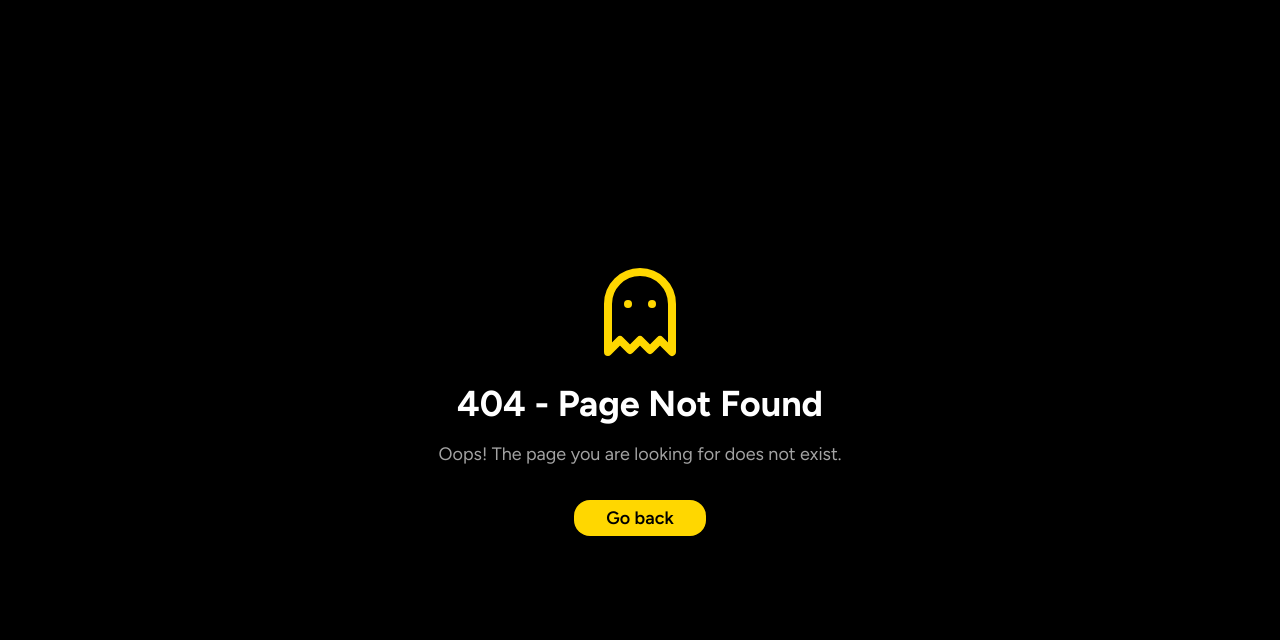
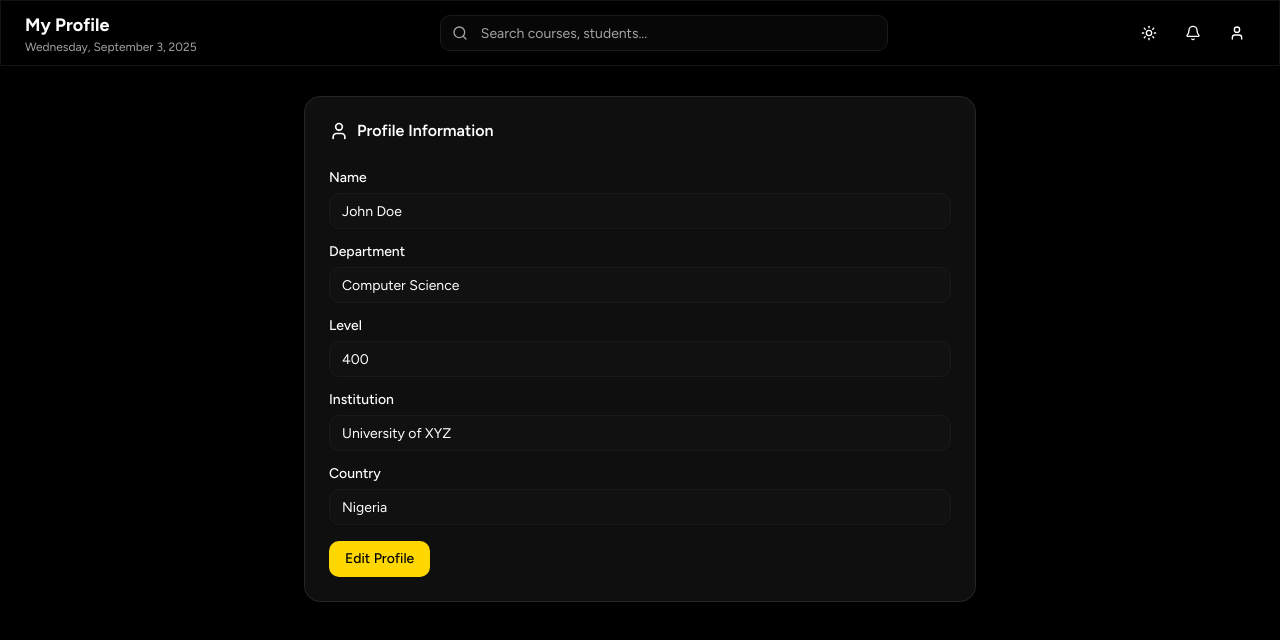
Before and after one commit to CodeGallantX/Presently, a Next.js app: page /dashboard/profile in a window 1280 px wide. Before the commit this address had no page. Shown: the top 640 px of the page. Built offline with nearby package versions, Linux system fonts and the light colour scheme.

Commit message:
feat: Create Profile page
- Implemented a new Profile page at /dashboard/profile.
- The page displays user information (Name, Department, Level, Institution, Country) in a card format.
- Includes functionality to edit and save profile details.

```diff
--- /dev/null
+++ b/app/dashboard/profile/page.jsx
@@ -0,0 +1,111 @@
+'use client';
+
+import { useState } from 'react';
+import { motion } from 'framer-motion';
+import DashboardHeader from '@/components/dashboard/DashboardHeader';
+import MobileNav from '@/components/dashboard/MobileNav';
+import { Button } from "@/components/ui/button";
+import { Card, CardContent, CardHeader, CardTitle } from "@/components/ui/card";
+import { Input } from "@/components/ui/input";
+import { Label } from "@/components/ui/label";
+import { User, Building, GraduationCap, MapPin } from 'lucide-react'; // Icons
+
+export default function ProfilePage() {
+  const [isEditing, setIsEditing] = useState(false);
+  const [profileData, setProfileData] = useState({
+    name: "John Doe",
+    department: "Computer Science",
+    level: "400",
+    institution: "University of XYZ",
+    country: "Nigeria",
+  });
+
+  const handleInputChange = (e) => {
+    const { id, value } = e.target;
+    setProfileData((prevData) => ({
+      ...prevData,
+      [id]: value,
+    }));
+  };
+
+  const handleSave = () => {
+    setIsEditing(false);
+    // In a real app, you would send this data to a backend API
+    console.log("Profile saved:", profileData);
+  };
+
+  return (
+    <>
+      <DashboardHeader title="My Profile" />
+      <main className="flex-1 container mx-auto px-4 py-8 pt-24 pb-24 md:pb-8">
+        <motion.div
+          initial={{ opacity: 0, y: 20 }}
+          animate={{ opacity: 1, y: 0 }}
+          transition={{ duration: 0.5 }}
+          className="max-w-2xl mx-auto"
+        >
+          <Card className="w-full">
+            <CardHeader>
+              <CardTitle className="flex items-center gap-2">
+                <User className="w-5 h-5" /> Profile Information
+              </CardTitle>
+            </CardHeader>
+            <CardContent className="space-y-4">
+              <div className="space-y-2">
+                <Label htmlFor="name">Name</Label>
+                <Input
+                  id="name"
+                  value={profileData.name}
+                  onChange={handleInputChange}
+                  readOnly={!isEditing}
+                />
+              </div>
+              <div className="space-y-2">
+                <Label htmlFor="department">Department</Label>
+                <Input
+                  id="department"
+                  value={profileData.department}
+                  onChange={handleInputChange}
+                  readOnly={!isEditing}
+                />
+              </div>
+              <div className="space-y-2">
+                <Label htmlFor="level">Level</Label>
+                <Input
+                  id="level"
+                  value={profileData.level}
+                  onChange={handleInputChange}
+                  readOnly={!isEditing}
+                />
+              </div>
+              <div className="space-y-2">
+                <Label htmlFor="institution">Institution</Label>
+                <Input
+                  id="institution"
+                  value={profileData.institution}
+                  onChange={handleInputChange}
+                  readOnly={!isEditing}
+                />
+              </div>
+              <div className="space-y-2">
+                <Label htmlFor="country">Country</Label>
+                <Input
+                  id="country"
+                  value={profileData.country}
+                  onChange={handleInputChange}
+                  readOnly={!isEditing}
+                />
+              </div>
+              {isEditing ? (
+                <Button onClick={handleSave}>Save Profile</Button>
+              ) : (
+                <Button onClick={() => setIsEditing(true)}>Edit Profile</Button>
+              )}
+            </CardContent>
+          </Card>
+        </motion.div>
+      </main>
+      <MobileNav activeTab="profile" />
+    </>
+  );
+}
```
